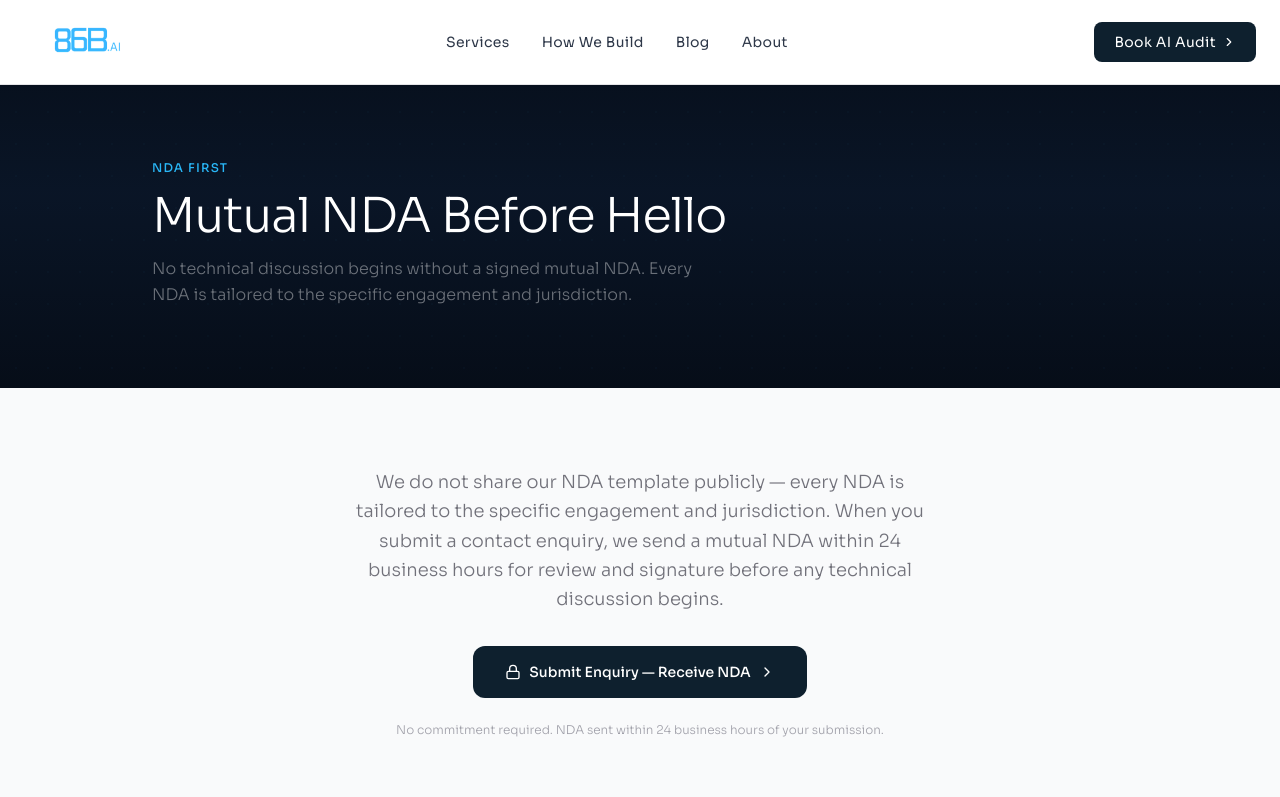
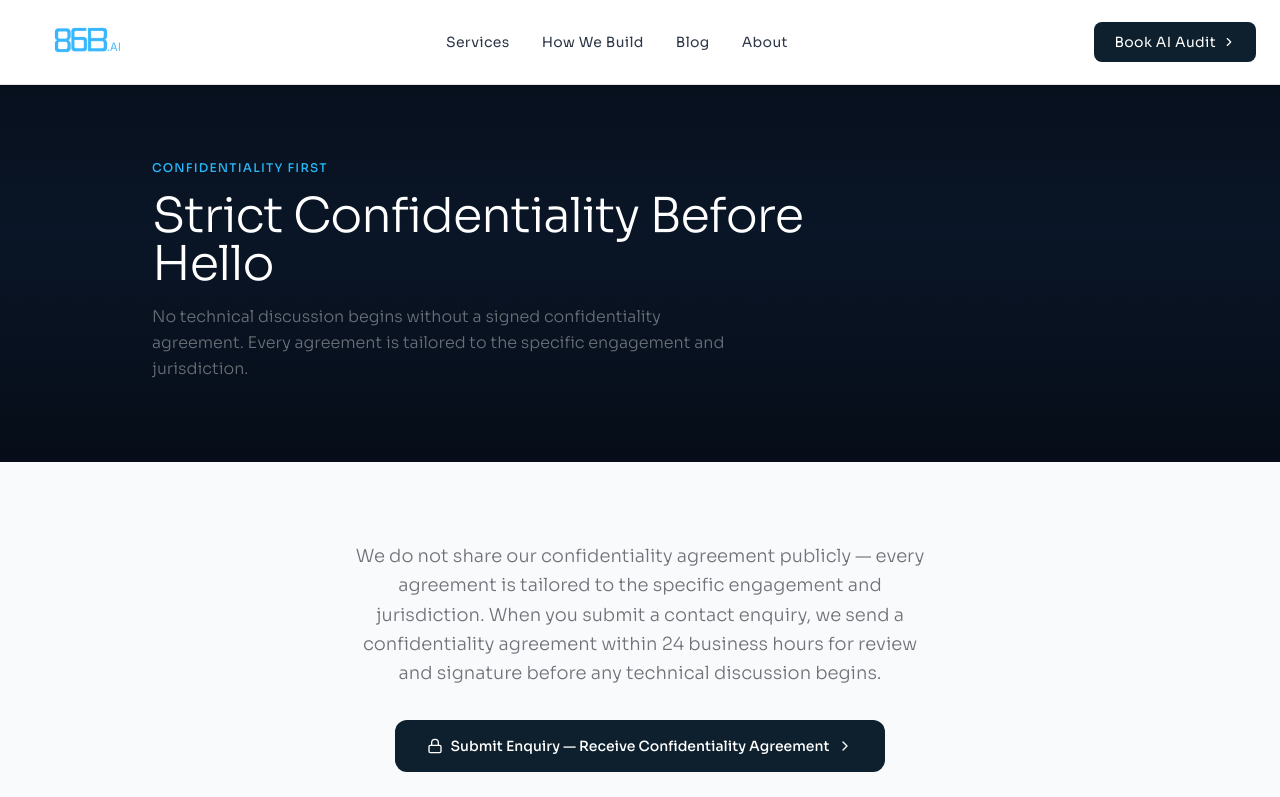
Before and after one commit to munishkdhiman/86bweb, a Next.js app: page /nda-template in a window 1280 px wide. Shown: the top 797 px of the page. Built offline with nearby package versions, Linux system fonts and the light colour scheme.

Commit message:
chore: globally scrub 'NDA' references from entire codebase

```diff
--- a/src/app/about/page.tsx
+++ b/src/app/about/page.tsx
@@ -132,7 +132,7 @@ export default function AboutPage() {
             ))}
           </div>
           <p className="stats-disclaimer mt-4">
-            * Estimated based on prior similar engagements. Actual timelines, scope and outcomes vary by project complexity and are confirmed only after a detailed requirement analysis under mutual NDA. Nothing on this page constitutes a guarantee.
+            * Estimated based on prior similar engagements. Actual timelines, scope and outcomes vary by project complexity and are confirmed only after a detailed requirement analysis under a strict confidentiality agreement. Nothing on this page constitutes a guarantee.
           </p>
         </div>
       </section>
@@ -223,7 +223,7 @@ export default function AboutPage() {
             Ready to work with engineers who build?
           </h2>
           <p className="text-white/75 mb-8 text-lg">
-            Start with a free AI audit. Under mutual NDA. No commitment required.
+            Start with a free AI audit. Under strict confidentiality. No commitment required.
           </p>
           <div className="flex flex-wrap gap-4 justify-center">
             <Link
--- a/src/app/nda-template/page.tsx
+++ b/src/app/nda-template/page.tsx
@@ -3,7 +3,7 @@ import Navbar from '@/components/Navbar';
 import Footer from '@/components/Footer';
 import { FileText, Lock, ChevronRight } from 'lucide-react';
 
-export const metadata = { title: 'NDA Template | 86b.ai', description: 'Start your engagement with a mutual NDA before any technical discussion.' };
+export const metadata = { title: 'Strict Confidentiality | 86b.ai', description: 'Start your engagement with a strict confidentiality agreement before any technical discussion.' };
 
 export default function NdaTemplatePage() {
   return (
@@ -13,26 +13,26 @@ export default function NdaTemplatePage() {
         <div className="absolute inset-0 bg-gradient-to-b from-[#060d18] via-[#0a1628]/90 to-[#060d18]" />
         <div className="absolute inset-0 opacity-[0.025]" style={{ backgroundImage: 'radial-gradient(#29B6F6 1px, transparent 1px)', backgroundSize: '32px 32px' }} />
         <div className="relative z-10 max-w-5xl mx-auto px-6 pt-40 pb-20">
-          <span className="text-xs font-semibold uppercase tracking-widest text-[#29B6F6] mb-4 block">NDA First</span>
-          <h1 className="text-4xl md:text-5xl font-extralight text-white leading-[1.15] max-w-2xl mb-4">Mutual NDA Before Hello</h1>
-          <p className="text-white/40 text-base font-light leading-relaxed max-w-xl">No technical discussion begins without a signed mutual NDA. Every NDA is tailored to the specific engagement and jurisdiction.</p>
+          <span className="text-xs font-semibold uppercase tracking-widest text-[#29B6F6] mb-4 block">Confidentiality First</span>
+          <h1 className="text-4xl md:text-5xl font-extralight text-white leading-[1.15] max-w-2xl mb-4">Strict Confidentiality Before Hello</h1>
+          <p className="text-white/40 text-base font-light leading-relaxed max-w-xl">No technical discussion begins without a signed confidentiality agreement. Every agreement is tailored to the specific engagement and jurisdiction.</p>
         </div>
       </section>
 
       <section className="py-20">
         <div className="max-w-3xl mx-auto px-6 text-center">
           <p className="text-zinc-500 text-lg leading-relaxed mb-8 max-w-xl mx-auto">
-            We do not share our NDA template publicly — every NDA is tailored to the specific engagement and jurisdiction. When you submit a contact enquiry, we send a mutual NDA within 24 business hours for review and signature before any technical discussion begins.
+            We do not share our confidentiality agreement publicly — every agreement is tailored to the specific engagement and jurisdiction. When you submit a contact enquiry, we send a confidentiality agreement within 24 business hours for review and signature before any technical discussion begins.
           </p>
           <Link
             href="/contact"
             className="inline-flex items-center justify-center gap-2 px-8 py-4 rounded-xl bg-[#0E202E] text-white text-sm font-medium hover:bg-[#1F3249] transition-colors"
           >
             <Lock className="w-4 h-4" />
-            Submit Enquiry &mdash; Receive NDA
+            Submit Enquiry &mdash; Receive Confidentiality Agreement
             <ChevronRight className="w-4 h-4" />
           </Link>
-          <p className="text-xs text-zinc-400 mt-6">No commitment required. NDA sent within 24 business hours of your submission.</p>
+          <p className="text-xs text-zinc-400 mt-6">No commitment required. Confidentiality agreement sent within 24 business hours of your submission.</p>
         </div>
       </section>
       <Footer />
--- a/src/app/privacy/page.tsx
+++ b/src/app/privacy/page.tsx
@@ -23,8 +23,8 @@ export default function PrivacyPage() {
             { h: '1. Who We Are', p: '86b.ai is an applied enterprise AI engineering firm. We build custom AI systems for enterprise clients. This policy explains how we handle information collected via this website and during client engagements.' },
             { h: '2. What We Collect', p: 'When you submit the contact form, we collect: your name, business email address, company name, role, and the message you provide. We do not collect payment information through this website.' },
             { h: '3. How We Use Your Information', p: 'Contact form submissions are used solely to respond to your enquiry. We do not send marketing emails unless you explicitly opt in. We do not sell, rent, or share your information with third parties for marketing purposes.' },
-            { h: '4. Client Data', p: 'All client project data is handled under the terms of a mutual Non-Disclosure Agreement (NDA) signed prior to any technical engagement. Client data is never used to train models or shared with other clients.' },
-            { h: '5. Data Retention', p: 'Contact form data is retained for a maximum of 12 months. Client engagement data is retained in accordance with the terms agreed in the relevant contract and NDA.' },
+            { h: '4. Client Data', p: 'All client project data is handled under the terms of a strict confidentiality agreement signed prior to any technical engagement. Client data is never used to train models or shared with other clients.' },
+            { h: '5. Data Retention', p: 'Contact form data is retained for a maximum of 12 months. Client engagement data is retained in accordance with the terms agreed in the relevant contract and confidentiality agreement.' },
             { h: '6. Cookies', p: 'This website uses essential cookies only. We do not use tracking or advertising cookies.' },
             { h: '7. Your Rights', p: 'You have the right to request access to, correction of, or deletion of any personal data we hold about you. Contact us at privacy@86b.ai.' },
             { h: '8. Contact', p: 'For privacy-related queries, contact: privacy@86b.ai' },
--- a/src/app/terms/page.tsx
+++ b/src/app/terms/page.tsx
@@ -20,8 +20,8 @@ export default function TermsPage() {
         <div className="max-w-3xl mx-auto px-6 space-y-8">
           {[
             { h: '1. Use of This Website', p: 'This website is provided for informational purposes. By accessing it you agree not to use it for any unlawful purpose or in a way that infringes the rights of others.' },
-            { h: '2. No Warranty', p: 'The information on this site is provided as-is. Performance figures, timelines, and capability metrics shown are indicative estimates only. Actual outcomes are confirmed following a detailed requirement analysis conducted under mutual NDA.' },
-            { h: '3. Client Engagements', p: 'All client engagements are governed by a separate Master Service Agreement (MSA) and NDA. The terms of this website do not constitute a contract for services.' },
+            { h: '2. No Warranty', p: 'The information on this site is provided as-is. Performance figures, timelines, and capability metrics shown are indicative estimates only. Actual outcomes are confirmed following a detailed requirement analysis conducted under strict confidentiality.' },
+            { h: '3. Client Engagements', p: 'All client engagements are governed by a separate Master Service Agreement (MSA) and confidentiality agreement. The terms of this website do not constitute a contract for services.' },
             { h: '4. Intellectual Property', p: 'All content on this website — including text, graphics, and code — is owned by 86b.ai. You may not reproduce, distribute, or create derivative works without written permission.' },
             { h: '5. Limitation of Liability', p: '86b.ai shall not be liable for any indirect, incidental, or consequential damages arising from your use of this website.' },
             { h: '6. Governing Law', p: 'These terms are governed by the laws of the jurisdiction in which 86b.ai is registered. Any disputes shall be subject to the exclusive jurisdiction of the courts in that jurisdiction.' },
--- a/src/components/CTAStrip.tsx
+++ b/src/components/CTAStrip.tsx
@@ -12,7 +12,7 @@ interface CTAStripProps {
 
 export default function CTAStrip({
   heading = "Ready for a free AI Audit?",
-  sub = "Our engineers map your workflow bottlenecks and build a concrete AI roadmap — under NDA, no commitment required.",
+  sub = "Our engineers map your workflow bottlenecks and build a concrete AI roadmap — under strict confidentiality, no commitment required.",
   primaryLabel = "Book Free AI Audit",
   primaryHref = "/contact",
   secondaryLabel = "Explore Services",
@@ -27,7 +27,7 @@ export default function CTAStrip({
       <div className="relative max-w-4xl mx-auto px-6 py-20 text-center">
         <div className="inline-flex items-center gap-2 px-4 py-1.5 rounded-full bg-white/10 border border-white/20 text-white/80 text-xs font-semibold tracking-wide mb-6">
           <Lock className="w-3.5 h-3.5" />
-          NDA Signed Before Any Technical Discussion
+          Strict Confidentiality Before Any Technical Discussion
         </div>
         <h2 className="text-3xl md:text-4xl lg:text-5xl font-light text-white tracking-tight mb-5 leading-snug">{heading}</h2>
         <p className="text-base text-blue-100 font-light leading-relaxed mb-10 max-w-2xl mx-auto">{sub}</p>
--- a/src/components/ServiceModal.tsx
+++ b/src/components/ServiceModal.tsx
@@ -274,19 +274,19 @@ function FormContent({ service, compact = false }: { service: ModalService; comp
     <>
       {!compact && (
         <div className="border-b border-white/10 pb-5">
-          <span className="text-[10px] font-normal uppercase tracking-widest text-[#29B6F6]">Deploy Under NDA</span>
+          <span className="text-[10px] font-normal uppercase tracking-widest text-[#29B6F6]">Deploy Under Strict Confidentiality</span>
           <h3 className="text-xl font-normal text-white mt-2 leading-snug">
             Deploy {service.title} on your terms
           </h3>
           <p className="text-zinc-400 text-sm mt-2 leading-relaxed font-light">
-            On-premise, private VPC, or enterprise cloud — we build it to your requirements. All conversations are covered by a mutual NDA.
+            On-premise, private VPC, or enterprise cloud — we build it to your requirements. All conversations are covered by strict confidentiality.
           </p>
         </div>
       )}
 
       {compact && (
         <p className="text-zinc-400 text-xs mb-4 leading-relaxed">
-          Speak with a lead engineer — all conversations covered by NDA.
+          Speak with a lead engineer — all conversations covered by strict confidentiality.
         </p>
       )}
 
@@ -364,7 +364,7 @@ function FormContent({ service, compact = false }: { service: ModalService; comp
       </form>
 
       <div className="border-t border-white/10 pt-4 space-y-2 mt-1">
-        {['Under mutual NDA', 'No commitment required', 'Response within 24h'].map((t) => (
+        {['Strict confidentiality', 'No commitment required', 'Response within 24h'].map((t) => (
           <div key={t} className="flex items-center gap-2 text-xs text-zinc-400 font-light">
             <span className="w-1.5 h-1.5 rounded-full bg-[#29B6F6]/60 flex-shrink-0" />
             {t}
```
